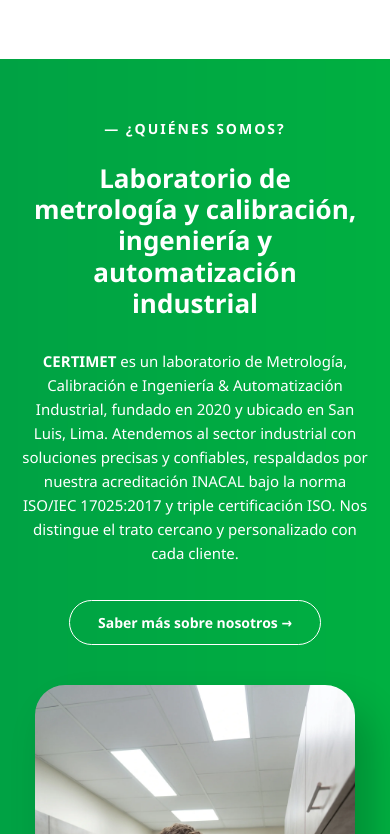
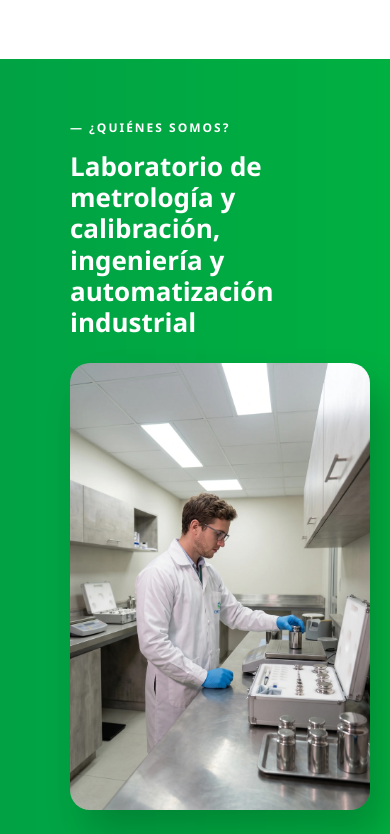
Before and after one commit to toni02022006/certimet-web, a React (Vite) app: page / in a window 390 px wide. Shown: the part 930-1764 px from the top of the page. Built offline with nearby package versions, Linux system fonts and the light colour scheme; no server answers; what @mercadopago/sdk-react would draw is missing.

Commit message:
header actualizado y quienes somos

```diff
--- a/src/components/layout/QuienesSomos.css
+++ b/src/components/layout/QuienesSomos.css
@@ -2,58 +2,64 @@
    SECCIÓN: QUIÉNES SOMOS (Fondo Verde)
    ========================================================================== */
 .about-section {
-  /* Usamos tu imagen de fondo verde */
   background-image: url('../../image/fondo_verde.webp');
   background-size: cover;
   background-position: center;
-  background-color: #00b33c; /* Color de respaldo por si tarda en cargar */
+  background-color: #00b33c;
   padding: 100px 5%;
   position: relative;
   overflow: hidden;
 }
 
 .about-container {
-  max-width: 1100px; /* Ancho máximo para mantenerlo centrado y elegante */
+  max-width: 1100px;
   margin: 0 auto;
   display: flex;
   align-items: center;
-  justify-content: center;
-  gap: 70px; /* Separación entre la imagen y el texto */
+  justify-content: space-between;
+  gap: 70px;
 }
 
 /* ==========================================================================
-   COLUMNA IZQUIERDA: IMAGEN DEL CIENTÍFICO
+   IMÁGENES (ESCRITORIO VS MÓVIL)
    ========================================================================== */
 .about-image-wrapper {
-  flex: 0.8; /* Ocupa un poco menos de la mitad */
   display: flex;
-  justify-content: center;
+}
+
+.desktop-only {
+  flex: 0.8;
+  justify-content: flex-start;
+}
+
+.mobile-only {
+  display: none; /* Oculta la imagen intercalada en PC */
+  width: 100%;
 }
 
 .about-real-image {
   width: 100%;
-  max-width: 400px; /* Tamaño máximo para que no se vea gigante */
+  max-width: 400px;
   height: auto;
   object-fit: cover;
-
-  /* Bordes fuertemente redondeados según diseño */
   border-radius: 30px;
-
-  /* Sombra sutil oscura para despegarla del fondo verde */
   box-shadow: 15px 25px 40px rgba(0, 0, 0, 0.2);
   z-index: 2;
 }
 
 /* ==========================================================================
-   COLUMNA DERECHA: TEXTO BLANCO Y BOTÓN
+   COLUMNA DERECHA: TEXTO Y BOTÓN
    ========================================================================== */
 .about-text-content {
-  flex: 1.2; /* Ocupa el resto del espacio */
-  color: #ffffff; /* Todo el texto es blanco */
+  flex: 1.2;
+  color: #ffffff;
+  display: flex;
+  flex-direction: column;
+  align-items: flex-start;
+  text-align: left;
 }
 
 .about-subtitle {
-  display: block;
   color: #ffffff;
   font-size: 14px;
   font-weight: 700;
@@ -66,18 +72,24 @@
   color: #ffffff;
   font-size: 38px;
   line-height: 1.2;
-  font-weight: 600; /* Letra un poco más gruesa */
-  margin-bottom: 30px;
+  font-weight: 600;
+}
+
+/* En PC le damos un margen inferior al título. En móvil lo maneja la imagen */
+@media (min-width: 961px) {
+  .about-title {
+    margin-bottom: 30px;
+  }
 }
 
 .about-description {
   color: #ffffff;
   font-size: 15px;
   line-height: 1.6;
-  font-weight: 300; /* Letra ligera para la descripción */
-  text-align: justify;
-  opacity: 0.95; /* Le da un toque suave */
-  margin-bottom: 0; /* Quitamos el margen por defecto para controlarlo con el contenedor del botón */
+  font-weight: 300;
+  text-align: left;
+  opacity: 0.95;
+  margin-bottom: 35px;
 }
 
 .about-description strong {
@@ -85,16 +97,16 @@
   color: #ffffff;
 }
 
-/* === ESTILOS DEL NUEVO BOTÓN === */
+/* === BOTÓN === */
 .about-btn-container {
-  margin-top: 35px; /* Espaciado entre la descripción y el botón */
+  display: flex;
 }
 
 .btn-outline-white {
   display: inline-block;
   padding: 12px 28px;
   border: 1px solid #ffffff;
-  border-radius: 50px; /* Borde redondeado estilo píldora */
+  border-radius: 50px;
   color: #ffffff;
   font-size: 14px;
   font-weight: 600;
@@ -103,45 +115,59 @@
   transition: all 0.3s ease;
 }
 
-/* Efecto al pasar el mouse */
 .btn-outline-white:hover {
   background-color: #ffffff;
-  color: #00b33c; /* El texto se vuelve verde para contrastar con el fondo blanco */
+  color: #00b33c;
   transform: translateY(-2px);
   box-shadow: 0 4px 15px rgba(0, 0, 0, 0.1);
 }
 
 /* ==========================================================================
-   DISEÑO RESPONSIVO
+   DISEÑO RESPONSIVO (NUEVA ESTRUCTURA INTERCALADA)
    ========================================================================== */
-@media (max-width: 1024px) {
+@media (max-width: 960px) {
+  .desktop-only {
+    display: none !important; /* Desaparece la columna izquierda de PC */
+  }
+
+  .mobile-only {
+    display: flex !important; /* Aparece la imagen en medio del texto */
+    margin: 25px 0; /* Separa la imagen del título y la descripción */
+    justify-content: flex-start;
+  }
+
   .about-container {
-    flex-direction: column-reverse; /* Pone la imagen arriba en móviles */
-    text-align: center;
-    gap: 40px;
+    flex-direction: column;
+    gap: 0;
   }
 
   .about-text-content {
-    max-width: 100%;
-  }
-
-  .about-description {
-    text-align: center;
-  }
-
-  .about-title {
-    font-size: 32px;
+    width: 100%;
   }
 }
 
 @media (max-width: 768px) {
   .about-section {
-    padding: 60px 5%;
+    /* Mantenemos el margen izquierdo (70px) para que tus logos de redes sociales no estorben */
+    padding: 60px 20px 60px 70px;
   }
+
+  .about-real-image {
+    max-width: 320px;
+    border-radius: 20px;
+  }
+
+  .about-subtitle {
+    font-size: 12px;
+    margin-bottom: 15px;
+  }
+
   .about-title {
     font-size: 26px;
   }
-  .about-real-image {
-    max-width: 320px;
+
+  .about-description {
+    font-size: 15px;
+    margin-bottom: 25px;
   }
 }
--- a/src/components/layout/QuienesSomos.jsx
+++ b/src/components/layout/QuienesSomos.jsx
@@ -33,9 +33,9 @@
     <section className="about-section">
       <div className="about-container">
 
-        {/* COLUMNA IZQUIERDA (Imagen del Científico) */}
+        {/* COLUMNA IZQUIERDA (Imagen) - SOLO VISIBLE EN ESCRITORIO */}
         <motion.div
-          className="about-image-wrapper"
+          className="about-image-wrapper desktop-only"
           initial="hidden"
           whileInView="visible"
           viewport={{ once: false, amount: 0.4 }}
@@ -45,12 +45,12 @@
           <img src={cientificoImg} alt="Laboratorio CERTIMET" className="about-real-image" />
         </motion.div>
 
-        {/* COLUMNA DERECHA (Texto y Botón) */}
+        {/* COLUMNA DERECHA (Texto, Imagen Móvil y Botón) */}
         <motion.div
           className="about-text-content"
           initial="hidden"
           whileInView="visible"
-          viewport={{ once: false, amount: 0.4 }}
+          viewport={{ once: false, amount: 0.2 }}
           variants={{ visible: { transition: { staggerChildren: 0.2 } } }}
         >
           <motion.span variants={modernReveal} className="about-subtitle">
@@ -64,6 +64,15 @@
             industrial
           </motion.h2>
 
+          {/* IMAGEN INTERCALADA - SOLO VISIBLE EN MÓVIL */}
+          <motion.div
+            className="about-image-wrapper mobile-only"
+            variants={imageReveal}
+            style={{ perspective: 1000 }}
+          >
+            <img src={cientificoImg} alt="Laboratorio CERTIMET" className="about-real-image" />
+          </motion.div>
+
           <motion.p variants={modernReveal} className="about-description">
             <strong>CERTIMET</strong> es un laboratorio de Metrología, Calibración e Ingeniería & Automatización
             Industrial, fundado en 2020 y ubicado en San Luis, Lima. Atendemos al sector industrial
@@ -72,7 +81,6 @@
             personalizado con cada cliente.
           </motion.p>
 
-          {/* NUEVO: Botón hacia la página de Nosotros */}
           <motion.div variants={modernReveal} className="about-btn-container">
             <Link to="/nosotros" className="btn-outline-white">
               Saber más sobre nosotros &rarr;
```
Also changed, not shown: src/components/layout/Header.css (+97 -68 lines).
